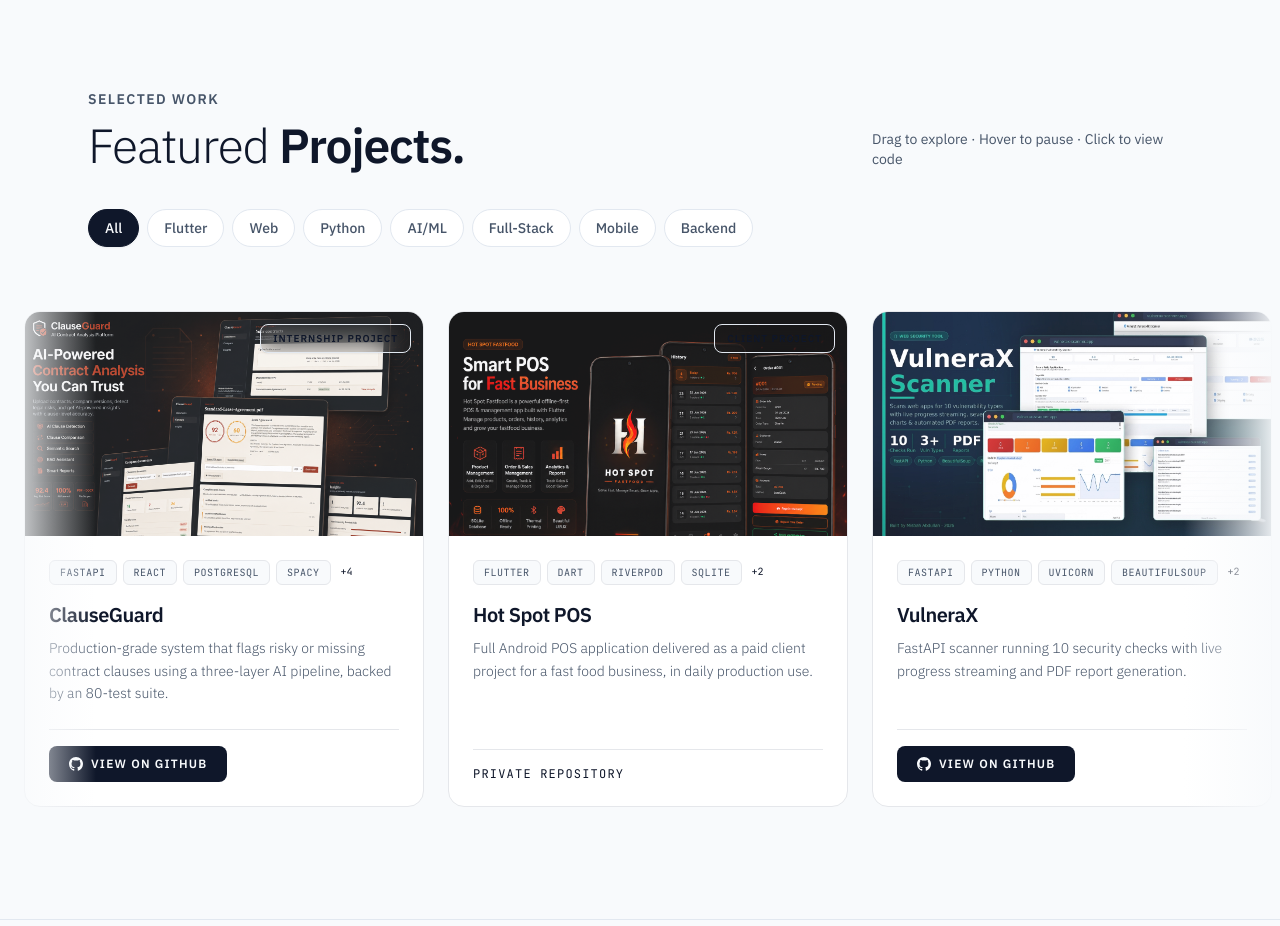
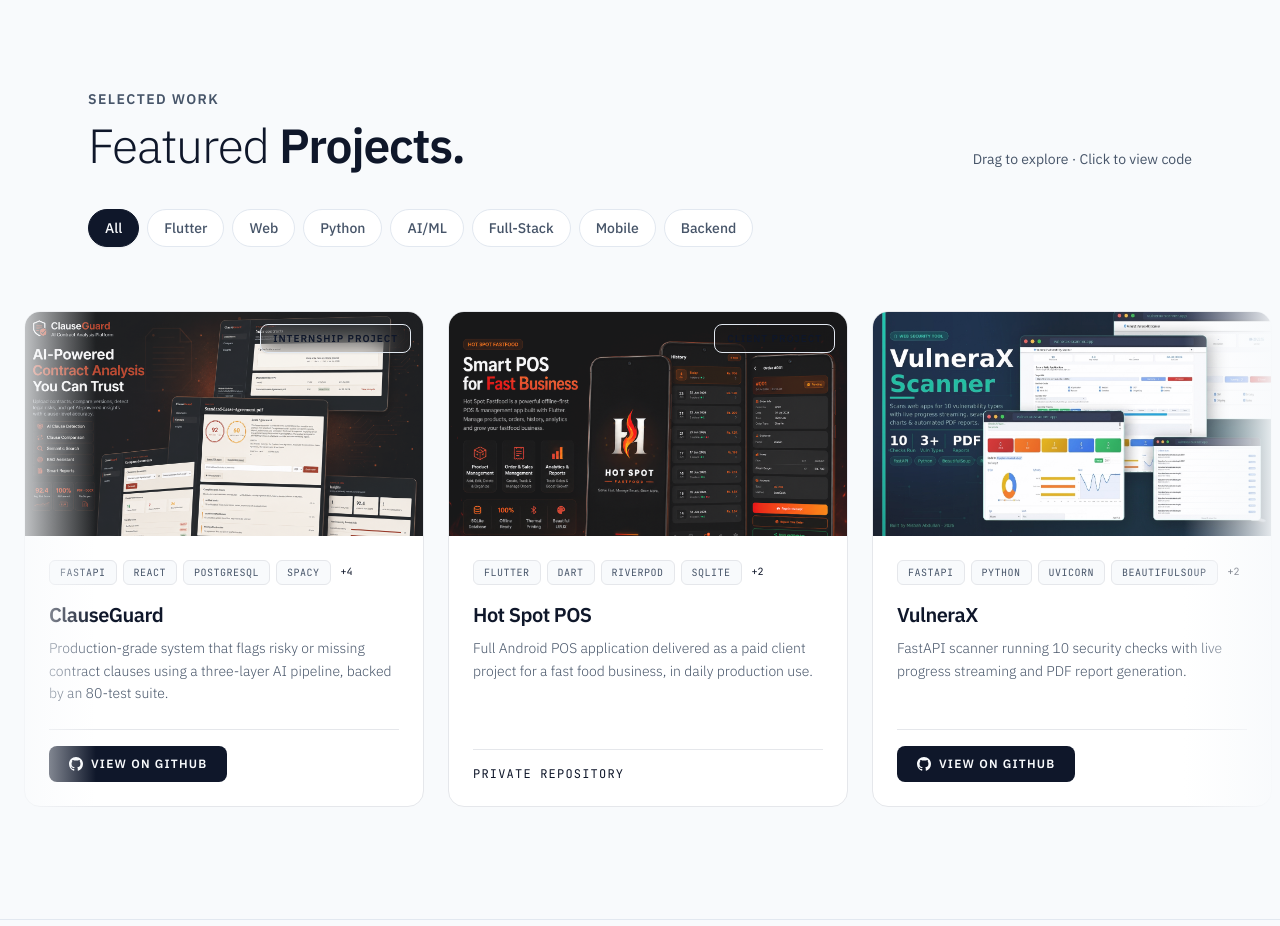
Before and after one commit to MisbahSangi/Portfolio, a Next.js app: page / in a window 1280 px wide. Shown: the part 3120-4046 px from the top of the page. Built offline with nearby package versions, Linux system fonts and the light colour scheme.

Commit message:
"fix: update interaction instructions and remove pause on mouse enter"

```diff
--- a/components/Projects.tsx
+++ b/components/Projects.tsx
@@ -89,7 +89,7 @@
               Featured <span className="font-semibold">Projects.</span>
             </h2>
             <p className="text-muted text-sm max-w-xs">
-              Drag to explore · Hover to pause · Click to view code
+              Drag to explore · Click to view code
             </p>
           </div>
         </AnimateIn>
@@ -127,8 +127,7 @@
         <div
           ref={scrollRef}
           className={`flex gap-6 overflow-x-hidden py-4 px-6 select-none ${isDragging ? 'cursor-grabbing' : 'cursor-grab'}`}
-          onMouseEnter={() => setIsPaused(true)}
-          onMouseLeave={() => { setIsPaused(false); setIsDragging(false); }}
+          onMouseLeave={() => { setIsDragging(false); }}
           onMouseDown={handleMouseDown}
           onMouseMove={handleMouseMove}
           onMouseUp={handleMouseUp}
```
